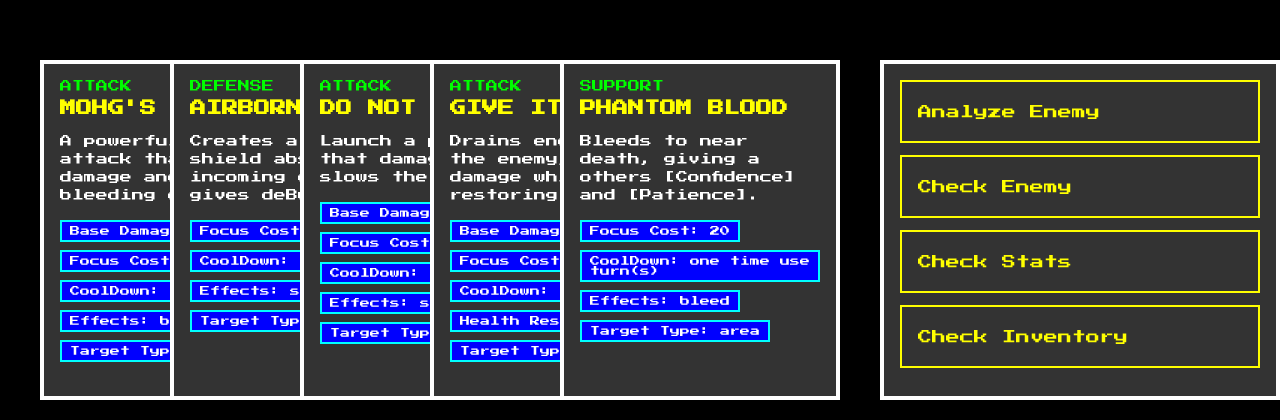
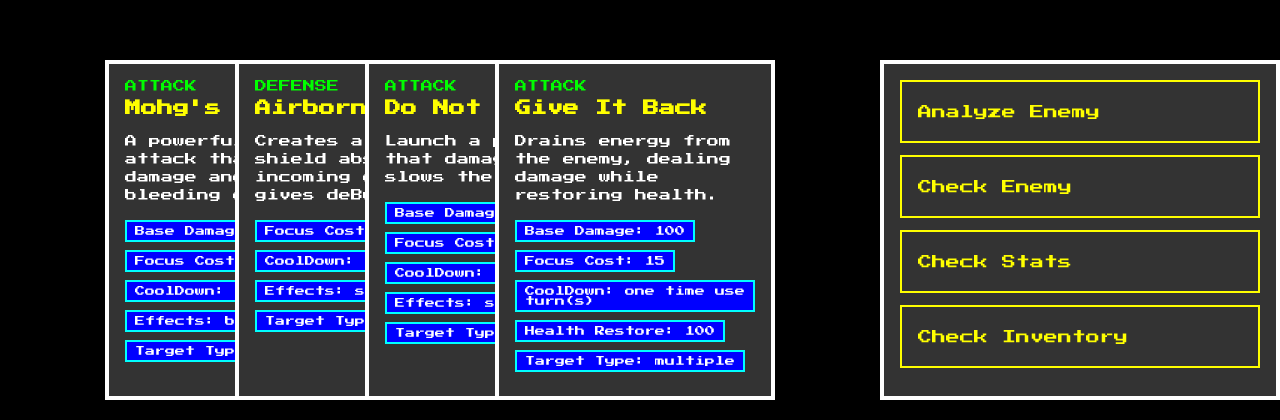
Before and after one commit to TeasUp/Pek, a React (Create React App) app in the folder game/: page / in a window 1280 px wide. Shown: the part 420-840 px from the top of the page. Built offline with nearby package versions, Linux system fonts and the light colour scheme.

Commit message:
Changed some stats to make sense , changed something so nulls won't be shown in battlePage and made some comments

```diff
--- a/game/src/Pages/BattlePage/BattlePage.jsx
+++ b/game/src/Pages/BattlePage/BattlePage.jsx
@@ -10,45 +10,54 @@ export default function battlePage() {
                 <section className="cards">
                     {actionCards.map((action) => (
                         <div key={action.title} className="card">
+                            {action.type && (
                                 <div className="card-type">
                                     {action.type.toUpperCase()}
                                 </div>
+                            )}
+                            {action.title && (
                                 <h2 className="card-title">
-                                {action.title.toUpperCase()}
+                                    {action.title}
                                 </h2>
+                            )}
+                            {action.description && (
                                 <p className="card-description">
                                     {action.description}
                                 </p>
+                            )}
                             <div className="card-details">
-                                {action.type === "attack" && (
+                                {action.type === "attack" && action.details.baseDamage && (
                                     <span className="detail">
                                         Base Damage: {action.details.baseDamage}
                                     </span>
                                 )}
+                                {action.details.focusCost && (
                                     <span className="detail">
                                         Focus Cost: {action.details.focusCost}
                                     </span>
+                                )}
+                                {action.details.coolDown && (
                                     <span className="detail">
                                         CoolDown: {action.details.coolDown} turn(s)
                                     </span>
-                                {action.details.healthRestore > 0 && (
+                                )}
+                                {action.details.healthRestore && (
                                     <span className="detail">
-                                        Health Restore:{" "}
-                                        {action.details.healthRestore}
+                                        Health Restore: {action.details.healthRestore}
                                     </span>
                                 )}
-                                {action.details.additionalEffects.length >
-                                    0 && (
+                                {action.details.additionalEffects && action.details.additionalEffects.length > 0 && (
                                     <span className="detail">
-                                        Effects:{" "}
-                                        {action.details.additionalEffects
+                                        Effects: {action.details.additionalEffects
                                             .map((effect) => effect.type)
                                             .join(", ")}
                                     </span>
                                 )}
+                                {action.details.targetType && (
                                     <span className="detail">
                                         Target Type: {action.details.targetType}
                                     </span>
+                                )}
                             </div>
                         </div>
                     ))}
--- a/game/src/database/cards/mainActionCards.js
+++ b/game/src/database/cards/mainActionCards.js
@@ -1,15 +1,16 @@
 const actionCards = [
     {
         type: "attack",
-        title: "Mohg's attack",
+        title: "Mohg's Attack",
         description:
             "A powerful melee attack that inflicts damage and a bleeding effect.",
         details: {
             baseDamage: 150,
-            focusCost: 5,
+            focusCost: 10,
             coolDown: 1,
-            healthRestore: 0,
-            additionalEffects: [{ type: "bleed", duration: 3, damage: 10 }],
+            additionalEffects: [
+                { type: "bleed", duration: 3, bleedDamage: 10 },
+            ],
             targetType: "single",
             targetKind: "enemy",
         },
@@ -20,57 +21,40 @@ const actionCards = [
         description:
             "Creates a protective shield absorbing incoming damage but gives deBuffs.",
         details: {
-            baseDamage: 0,
-            focusCost: 15,
+            focusCost: 10,
             coolDown: 3,
-            healthRestore: 0,
-            additionalEffects: [{ type: "shield", amount: 100 }],
+            additionalEffects: [{ type: "shield", attackProtection: 100 }],
             targetType: "single",
             targetKind: "party",
         },
     },
     {
         type: "attack",
-        title: "Do not Disturb",
+        title: "Do Not Disturb",
         description: "Launch a projectile that damages and slows the target.",
         details: {
             baseDamage: 120,
             focusCost: 10,
             coolDown: 2,
-            healthRestore: 0,
-            additionalEffects: [{ type: "slow", duration: 1, amount: -10 }],
+            additionalEffects: [
+                { type: "slowness", duration: 1, slownessAmount: 10 },
+            ],
             targetType: "single",
             targetKind: "enemy",
         },
     },
     {
         type: "attack",
-        title: "Give it back",
+        title: "Give It Back",
         description:
             "Drains energy from the enemy, dealing damage while restoring health.",
         details: {
             baseDamage: 100,
-            focusCost: 5,
-            coolDown: 3,
-            healthRestore: 20,
-            additionalEffects: [],
-            targetType: "single",
+            focusCost: 15,
+            coolDown: "one time use",
+            healthRestore: 100,
+            targetType: "multiple",
             targetKind: "enemy",
-        },
-    },
-    {
-        type: "support",
-        title: "Phantom blood",
-        description:
-            "Bleeds to near death, giving a others [Confidence] and [Patience].",
-        details: {
-            baseDamage: 0,
-            focusCost: 20,
-            coolDown: "one time use",
-            healthRestore: 0,
-            additionalEffects: [{ type: "bleed", duration: 4 }],
-            targetType: "area",
-            targetKind: "self",
         },
     },
 ];
```
Also changed, not shown: game/src/database/cards/pekActionCards.js (+33 -19 lines). Lines whose indentation alone changed are shown as unchanged.
